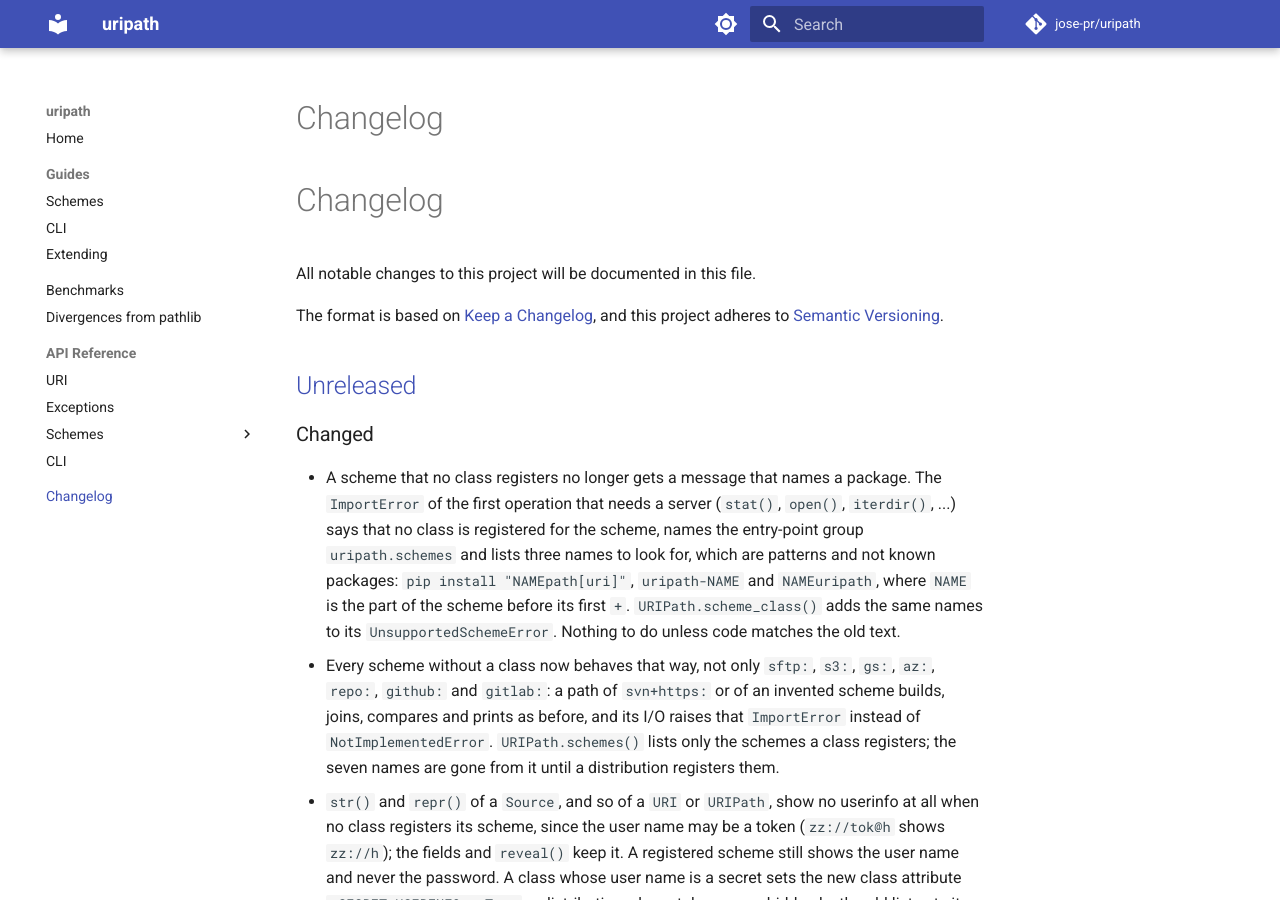
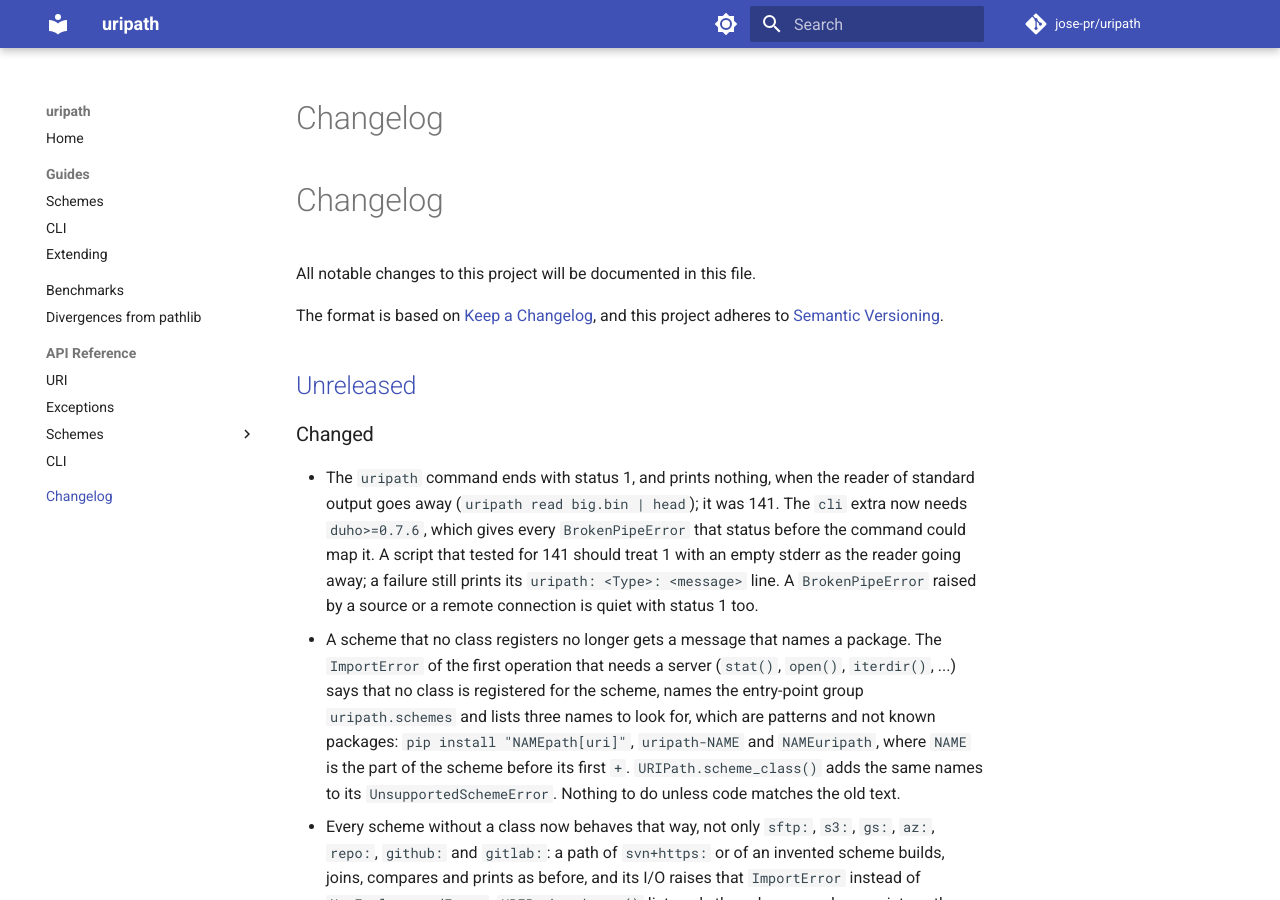
Before and after one commit to jose-pr/uripath, an MkDocs documentation site: the page built from docs/changelog.md, in a window 1280 px wide and 900 px high. Built offline with MkDocs 1.6.1 and Material for MkDocs 9.7.7, drawn with Linux system fonts in a browser that asks for light colours; comment, search, counter and statistics services are not loaded.

Commit message:
fix: a broken pipe on standard output is status 1, as duho gives it
The command no longer maps it to 141; the cli extra needs duho 0.7.6, which ends a
BrokenPipeError with status 1 and no output.

```diff
--- a/CHANGELOG.md
+++ b/CHANGELOG.md
@@ -9,6 +9,13 @@ and this project adheres to [Semantic Versioning](https://semver.org/).
 
 ### Changed
 
+- The `uripath` command ends with status 1, and prints nothing, when the reader
+  of standard output goes away (`uripath read big.bin | head`); it was 141. The
+  `cli` extra now needs `duho>=0.7.6`, which gives every `BrokenPipeError` that
+  status before the command could map it. A script that tested for 141 should
+  treat 1 with an empty stderr as the reader going away; a failure still prints
+  its `uripath: <Type>: <message>` line. A `BrokenPipeError` raised by a source
+  or a remote connection is quiet with status 1 too.
 - A scheme that no class registers no longer gets a message that names a
   package. The `ImportError` of the first operation that needs a server (`stat()`,
   `open()`, `iterdir()`, ...) says that no class is registered for the scheme,
--- a/pyproject.toml
+++ b/pyproject.toml
@@ -36,8 +36,9 @@ dependencies = [
 uripath = "uripath.cli:main"
 
 [project.optional-dependencies]
-# The command line. 0.7.3 added duho.running_mode(), which the commands use.
-cli = ['duho>=0.7.3,<0.8']
+# The command line. 0.7.3 added duho.running_mode(), which the commands use;
+# 0.7.6 ends a BrokenPipeError with status 1 and no output, which the command relies on.
+cli = ['duho>=0.7.6,<0.8']
 dev = [
     'pathapi-uri[cli]',
     # The oracle of the property tests, not a run-time dependency: parsing and
```
Also changed, not shown: README.md (+1 -1 lines), docs/guides/cli.md (+1 -2 lines), src/uripath/AGENTS.md (+5 -3 lines), 4 other files.
